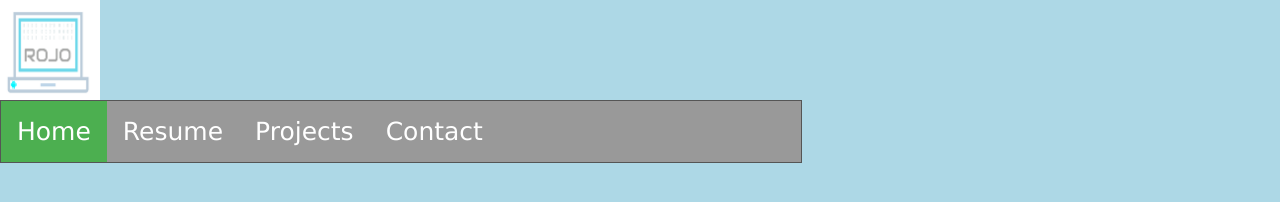
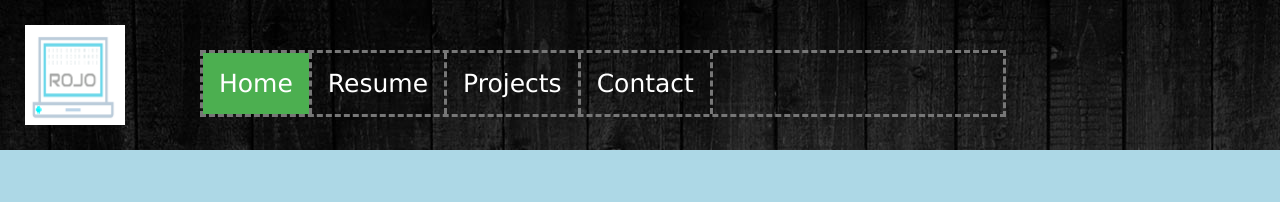
Before and after one commit to rohitjoshixyz/mycv, a plain HTML site: page index.html in a window 1280 px wide. Drawn offline with Linux system fonts and the light colour scheme.

Commit message:
added header, background image to header and put logo and navbar inside it modified border of navbar
Signed-off-by: Rohit Joshi <rohit.joshiadvanced@gmail.com>

```diff
--- a/index.html
+++ b/index.html
@@ -7,8 +7,9 @@
 </script>
 </head>
 <body>
-<div class="header" width=100% height="150px"></div>
+	<div class="header">
 		<img src="images/ROJO_app_logo.png" id="logo" alt=""></img>
+
 
 		<ul id="nav_container">
 			<li><a class="active" href="home.html">Home</a></li>
@@ -16,6 +17,8 @@
 			<li><a href="projects.html">Projects</a></li>
 			<li><a href="contact.html">Contact</a></li>
 		</ul>
+	</div>
+
 
 </body>
 </html>
--- a/styles/styles.css
+++ b/styles/styles.css
@@ -1,29 +1,36 @@
 * {
   margin: 0px;
   padding:0px;
+
 }
 
 #logo{
 height: 100px;
     width: 100px;
     background-color: powderblue;
+	margin:25px;
+	position:absolute;
 }
 
 #nav_container {
     font-family: verdana;
     font-size: 25px;
 	list-style-type:none;
-	margin:0px;
+	margin-top:50px;
+	margin-left:200px;
 	padding:0px;
-
-	border: 1px solid #555;
+	border: 3px dashed #777;
 	width:800px;
 	overflow:hidden;
-	background-color:#999;
+
+	position:sticky;
+
+
+
 }
 li {
     float: left;
-	border-right:1px solid #000
+	border-right:3px dashed #777;
 	margin:0px;
 	padding:0px;
 
@@ -44,7 +51,7 @@ li a:hover {
     color: white;
 }
 
-.active {
+li a.active {
     background-color: #4CAF50;
     color: white;
 }
@@ -54,6 +61,17 @@ li a:hover:not(.active) {
 color: white;
 }
 
+.header{
+
+	width:100%;
+	height:150px;
+	float:right;
+	background-image: url("../images/header.jpg");
+}
+
+
+
 body {
     background-color: lightblue;
+
 }
```
Also changed, not shown: images/header.jpg (added). Lines whose indentation alone changed are shown as unchanged.
